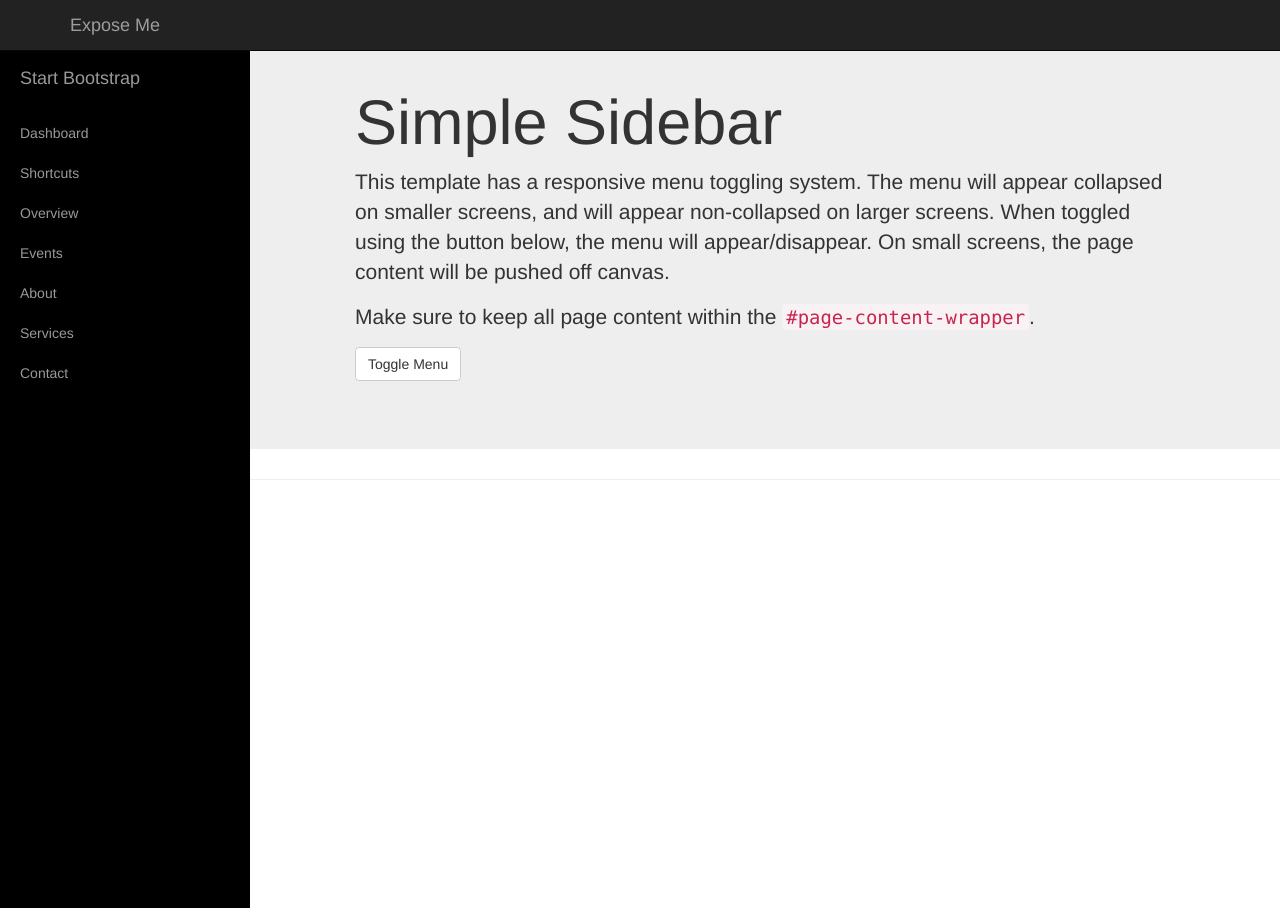
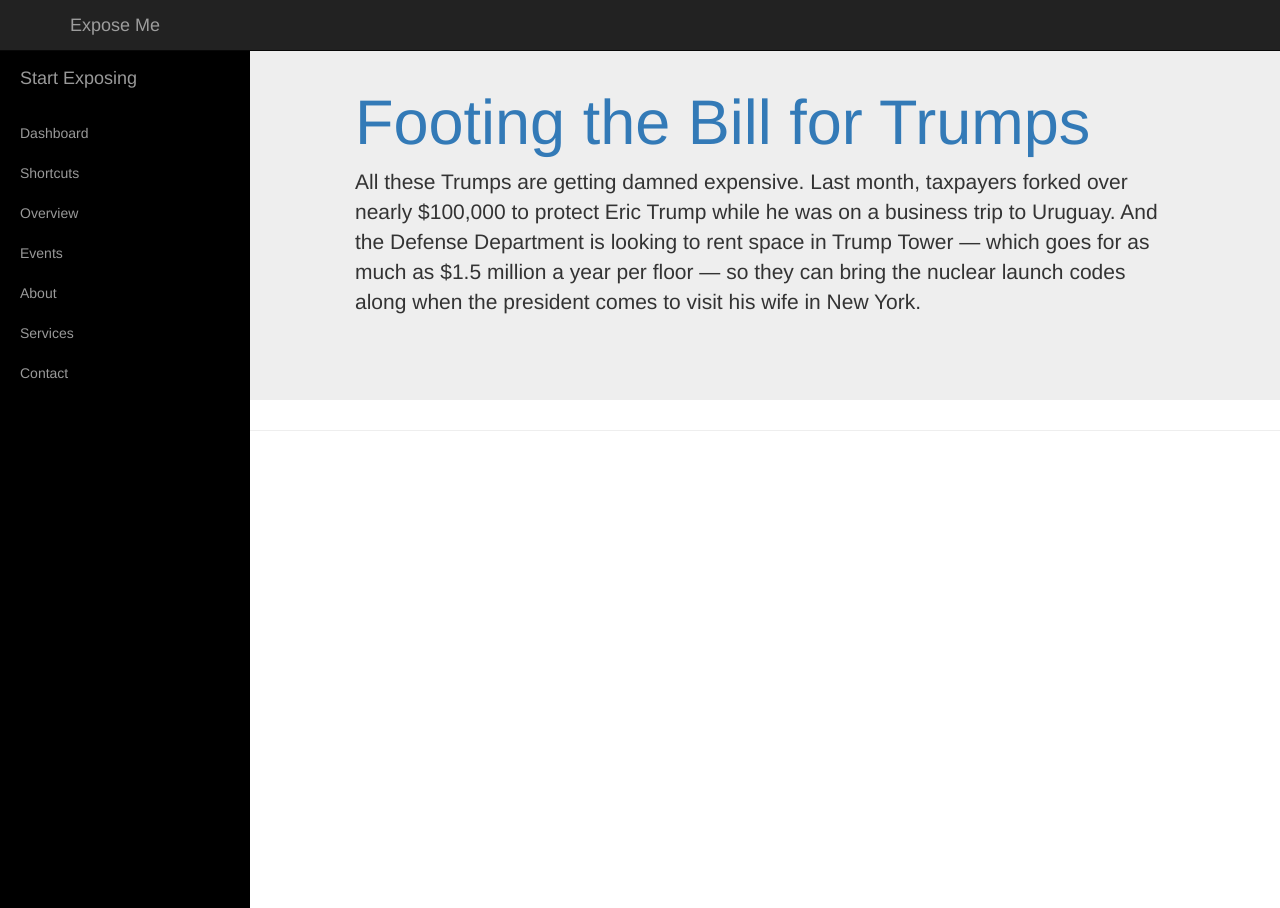
Before and after one commit to sgp715/eecs337, a Flask app: page /home in a window 1280 px wide. Run offline with Flask 2, Linux system fonts and the light colour scheme; some libraries are stand-ins or nearby versions.

Commit message:
adding article

```diff
--- a/templates/home.html
+++ b/templates/home.html
@@ -5,7 +5,7 @@
             <ul class="sidebar-nav">
                 <li class="sidebar-brand">
                     <a href="#">
-                        Start Bootstrap
+                        Start Exposing
                     </a>
                 </li>
                 <li>
@@ -38,10 +38,9 @@
             <div class="container-fluid">
                 <div class="row">
                     <div class="col-lg-12">
-                        <h1>Simple Sidebar</h1>
-                        <p>This template has a responsive menu toggling system. The menu will appear collapsed on smaller screens, and will appear non-collapsed on larger screens. When toggled using the button below, the menu will appear/disappear. On small screens, the page content will be pushed off canvas.</p>
-                        <p>Make sure to keep all page content within the <code>#page-content-wrapper</code>.</p>
-                        <a href="#menu-toggle" class="btn btn-default" id="menu-toggle">Toggle Menu</a>
+                        <h1><a href="https://www.nytimes.com/2017/02/10/opinion/footing-the-bill-for-trumps.html?action=click&module=TrendingGrid&region=TrendingTop&pgtype=collection">Footing the Bill for Trumps</a></h1>
+                        <p>All these Trumps are getting damned expensive. Last month, taxpayers forked over nearly $100,000 to protect Eric Trump while he was on a business trip to Uruguay. And the Defense Department is looking to rent space in Trump Tower — which goes for as much as $1.5 million a year per floor — so they can bring the nuclear launch codes along when the president comes to visit his wife in New York.</p>
+                        <!-- <a href="#menu-toggle" class="btn btn-default" id="menu-toggle">Toggle Menu</a> -->
                     </div>
                 </div>
             </div>
```
